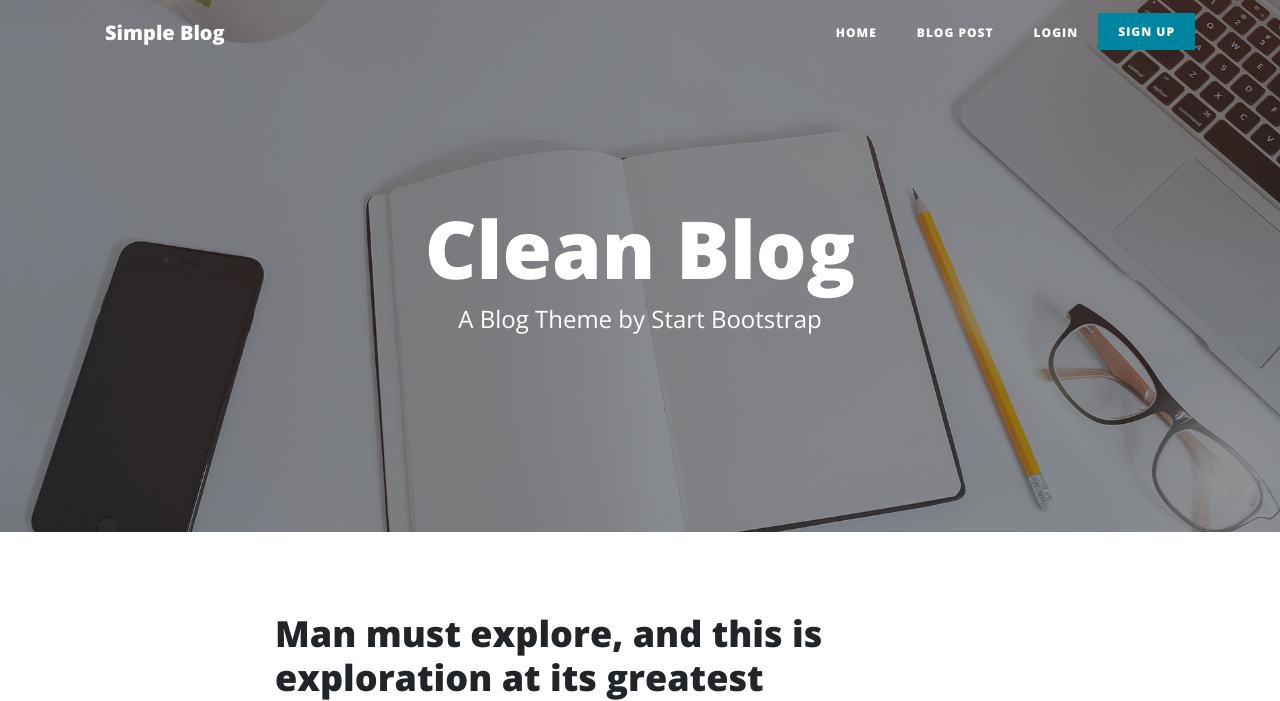
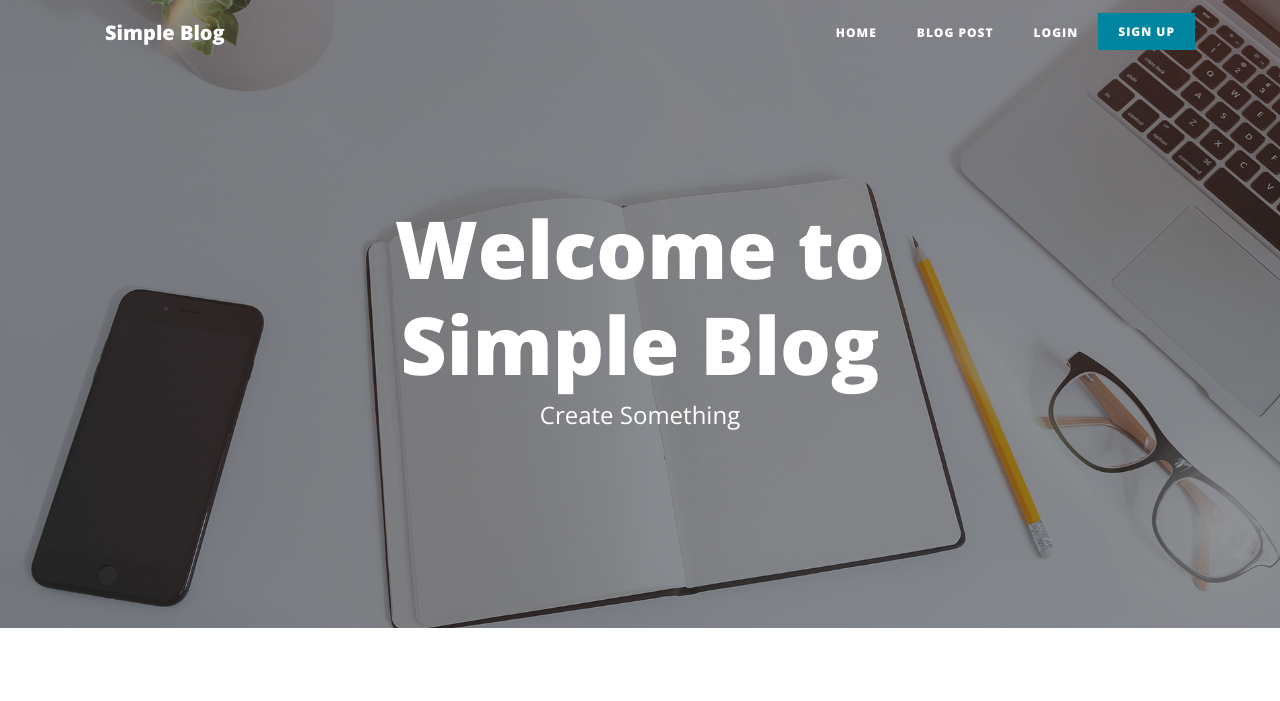
Before and after one commit to rakhamukh/web-kamsis, a PHP site: page / in a window 1280 px wide. Shown: the top 701 px of the page. Run offline with PHP 8.4, Linux system fonts and the light colour scheme; some libraries are stand-ins or nearby versions.

Commit message:
Update index.php

```diff
--- a/index.php
+++ b/index.php
@@ -72,8 +72,8 @@ if ( isset($_POST["login"]) ) {
       <div class="row">
         <div class="col-lg-8 col-md-10 mx-auto">
           <div class="site-heading">
-            <h1>Clean Blog</h1>
-            <span class="subheading">A Blog Theme by Start Bootstrap</span>
+            <h1>Welcome to Simple Blog</h1>
+            <span class="subheading">Create Something</span>
           </div>
         </div>
       </div>
```
